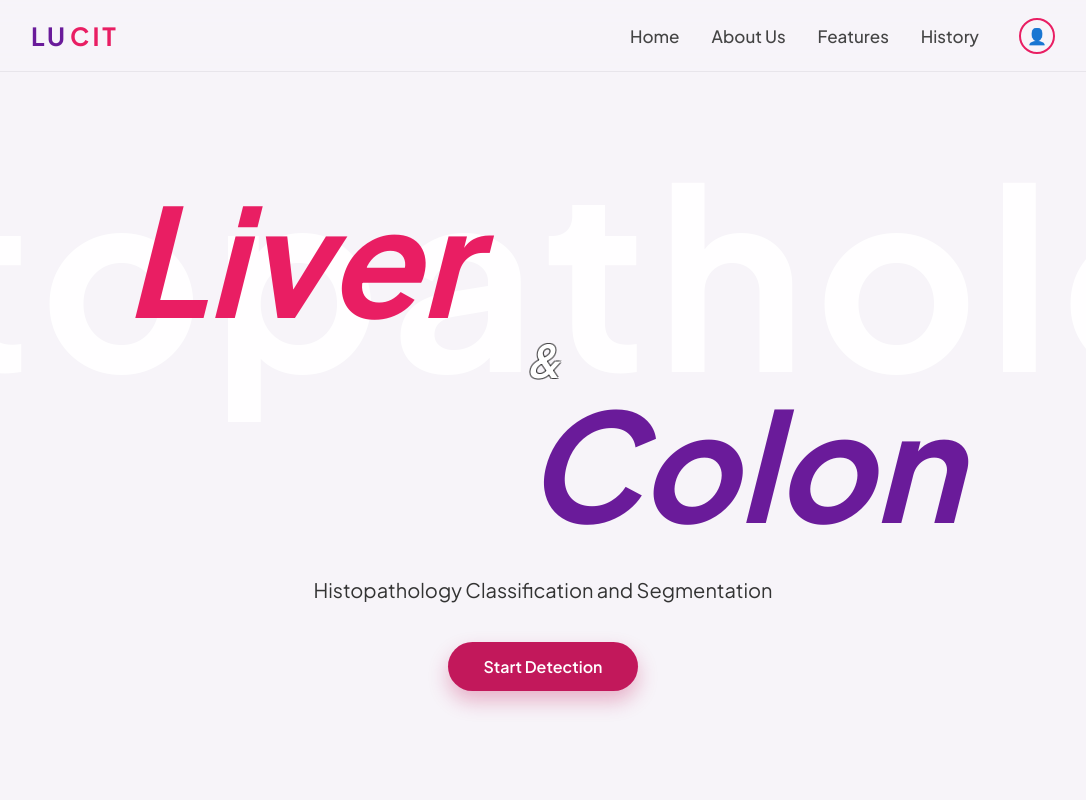
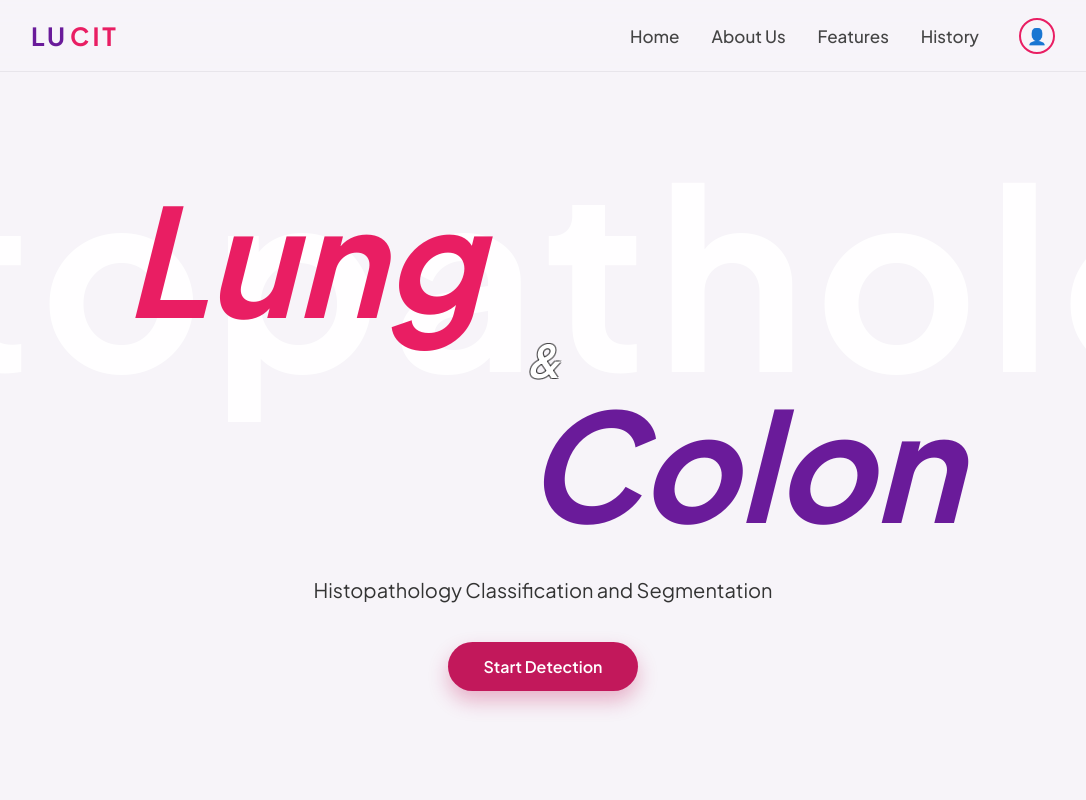
Before and after one commit to Purukan-Jeremy/LUCIT, a React (Vite) app in the folder Frontend/: page / in a window 1280 px wide. Shown: the top 800 px of the page, without its empty margins (97-1183 px from the left). Built offline with nearby package versions, Linux system fonts and the light colour scheme; no server answers.

Commit message:
update ui

```diff
--- a/Frontend/src/components/Hero/index.tsx
+++ b/Frontend/src/components/Hero/index.tsx
@@ -26,7 +26,7 @@ function Hero() {
     <main className="hero" id="home">
       <div className="hero-content">
         <h1 className="hero-title">
-          <span className="hero-lung">Liver</span>
+          <span className="hero-lung">Lung</span>
           <span className="hero-and">&amp;</span>
           <span className="hero-colon">Colon</span>
         </h1>
```
